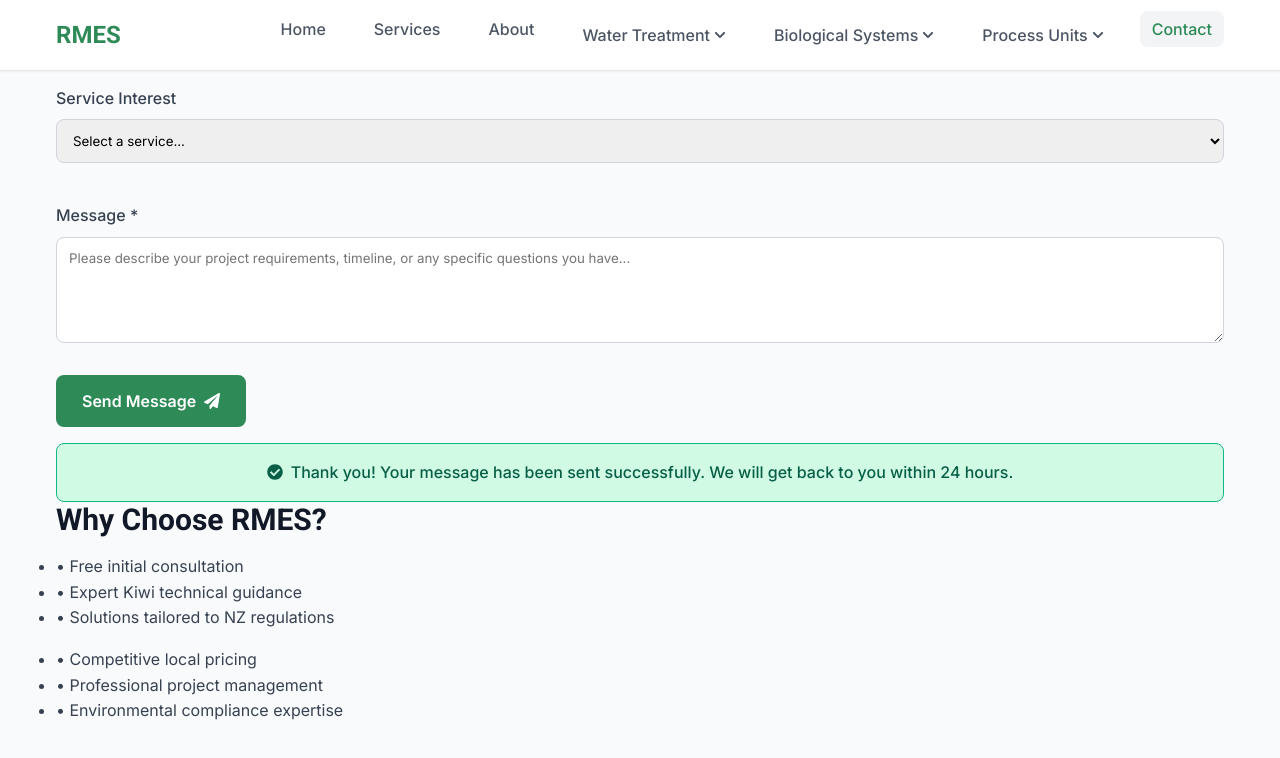
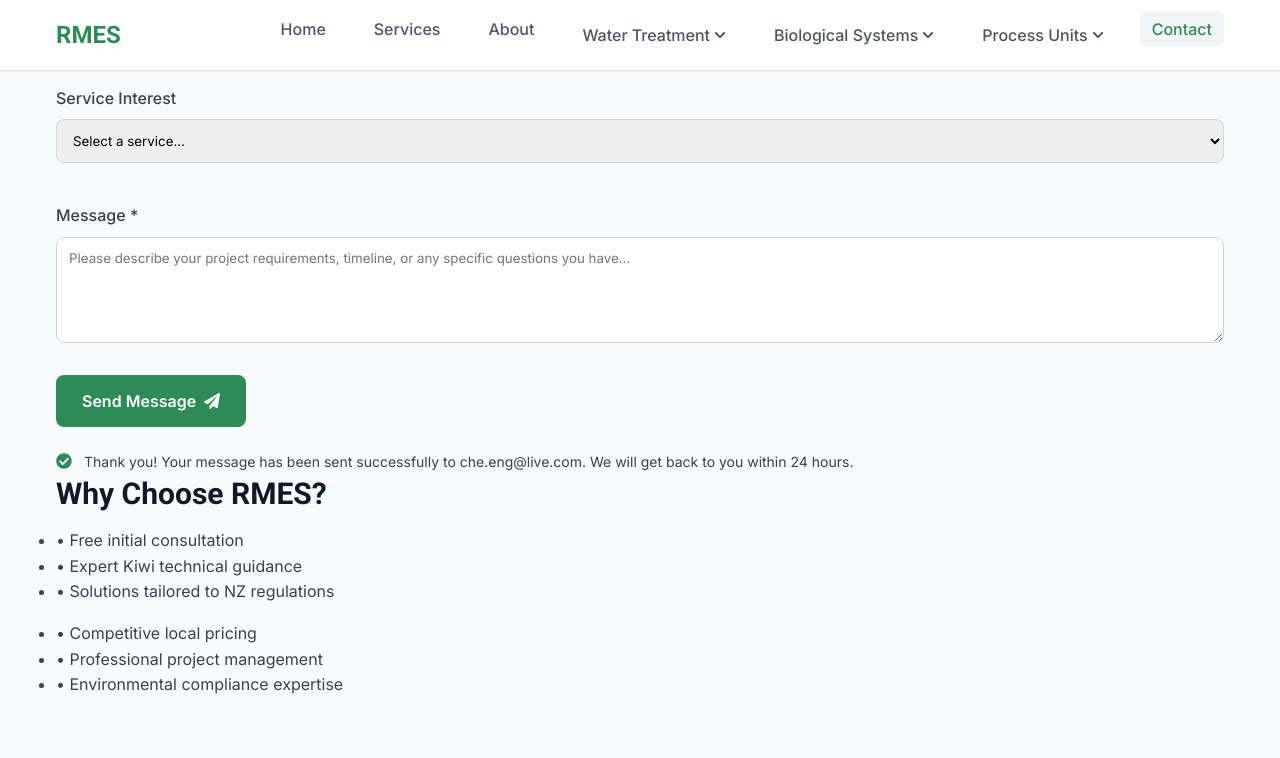
Before and after one commit to Rezaaaaaaaaaaaaaaaa/my-website, a React (Create React App) app: page /contact in a window 1280 px wide. Both pictures are taken after typing "Sample", "name@example.com", "Sample", "Sample" into the empty fields and a click on the button "Send Message". Shown: the part 1737-2495 px from the top of the page. Built offline with nearby package versions, Linux system fonts and the light colour scheme.

Commit message:
Your commit message here

```diff
--- a/package.json
+++ b/package.json
@@ -8,7 +8,8 @@
     "react-dom": "^18.2.0",
     "react-router-dom": "^6.20.0",
     "react-icons": "^4.12.0",
-    "react-scripts": "5.0.1"
+    "react-scripts": "5.0.1",
+    "emailjs-com": "^3.2.0"
   },
   "scripts": {
     "start": "react-scripts start",
--- a/src/pages/ContactPage.js
+++ b/src/pages/ContactPage.js
@@ -1,5 +1,5 @@
 import React, { useState } from 'react';
-// import emailjs from 'emailjs-com';
+import emailjs from 'emailjs-com';
 import {
   FaEnvelope,
   FaMapMarkerAlt,
@@ -34,19 +34,53 @@ const ContactPage = () => {
     setStatus({ type: '', message: '' });
 
     try {
-      // EmailJS configuration - you'll need to set these up
-      // Removed unused variables: serviceId, templateId, userId, templateParams
+      // EmailJS configuration
+      const serviceId = 'service_rmes_nz';
+      const templateId = 'template_rmes_contact';
+      const userId = 'your_emailjs_user_id';
 
-      // For now, simulate successful submission
-      // Uncomment the line below when EmailJS is configured
-      // await emailjs.send(serviceId, templateId, templateParams, userId);
+      const templateParams = {
+        from_name: formData.name,
+        from_email: formData.email,
+        company: formData.company || 'Not specified',
+        service: formData.service || 'Not specified',
+        message: formData.message,
+        to_email: 'che.eng@live.com',
+        reply_to: formData.email
+      };
 
-      // Simulate delay
-      await new Promise(resolve => setTimeout(resolve, 1000));
+      // Try EmailJS first
+      try {
+        await emailjs.send(serviceId, templateId, templateParams, userId);
 
         setStatus({
           type: 'success',
-        message: 'Thank you! Your message has been sent successfully. We will get back to you within 24 hours.'
+          message: 'Thank you! Your message has been sent successfully to che.eng@live.com. We will get back to you within 24 hours.'
+        });
+
+        // Reset form on success
+        setFormData({
+          name: '',
+          email: '',
+          company: '',
+          service: '',
+          message: ''
+        });
+
+      } catch (emailError) {
+        console.log('EmailJS failed, trying fallback method:', emailError);
+
+        // Fallback: Create mailto link and show instructions
+        const subject = `RMES Contact Form: ${formData.service || 'General Inquiry'}`;
+        const body = `Name: ${formData.name}\nEmail: ${formData.email}\nCompany: ${formData.company || 'Not specified'}\nService: ${formData.service || 'Not specified'}\n\nMessage:\n${formData.message}`;
+        const mailtoLink = `mailto:che.eng@live.com?subject=${encodeURIComponent(subject)}&body=${encodeURIComponent(body)}`;
+
+        // Open default email client
+        window.location.href = mailtoLink;
+
+        setStatus({
+          type: 'success',
+          message: 'Your default email client should now open with a pre-filled message to che.eng@live.com. Please send the email to complete your inquiry.'
         });
 
         // Reset form
@@ -57,11 +91,13 @@ const ContactPage = () => {
           service: '',
           message: ''
         });
+      }
 
     } catch (error) {
+      console.error('Contact form error:', error);
       setStatus({
         type: 'error',
-        message: 'Sorry, there was an error sending your message. Please try again or contact us directly.'
+        message: 'Sorry, there was an error. Please contact us directly at che.eng@live.com or try again.'
       });
     } finally {
       setIsSubmitting(false);
@@ -235,9 +271,22 @@ const ContactPage = () => {
 
               {/* Status Messages */}
               {status.message && (
-                <div className={status.type === 'success' ? 'success-message' : 'error-message'}>
-                  {status.type === 'success' ? <FaCheckCircle /> : <FaExclamationTriangle />}
+                <div
+                  className={`mt-6 p-4 rounded-lg border flex items-start gap-3 ${
+                    status.type === 'success'
+                      ? 'bg-green-50 border-green-200 text-green-800'
+                      : 'bg-red-50 border-red-200 text-red-800'
+                  }`}
+                >
+                  <div className="flex-shrink-0 mt-0.5">
+                    {status.type === 'success' ?
+                      <FaCheckCircle className="text-green-600" /> :
+                      <FaExclamationTriangle className="text-red-600" />
+                    }
+                  </div>
+                  <div className="text-sm">
                     {status.message}
+                  </div>
                 </div>
               )}
             </div>
```
Also changed, not shown: 1 other file (tests, documents, lock files or other folders). Lines whose indentation alone changed are shown as unchanged.
